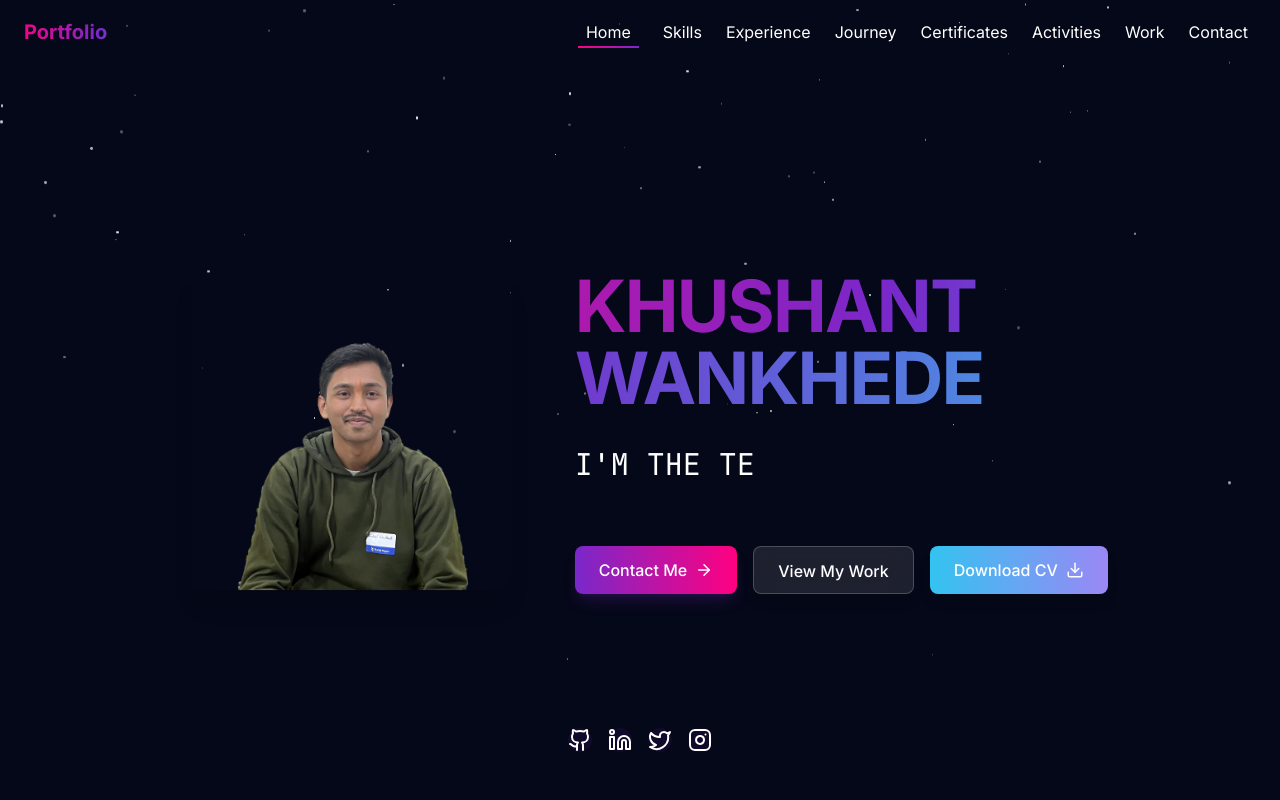
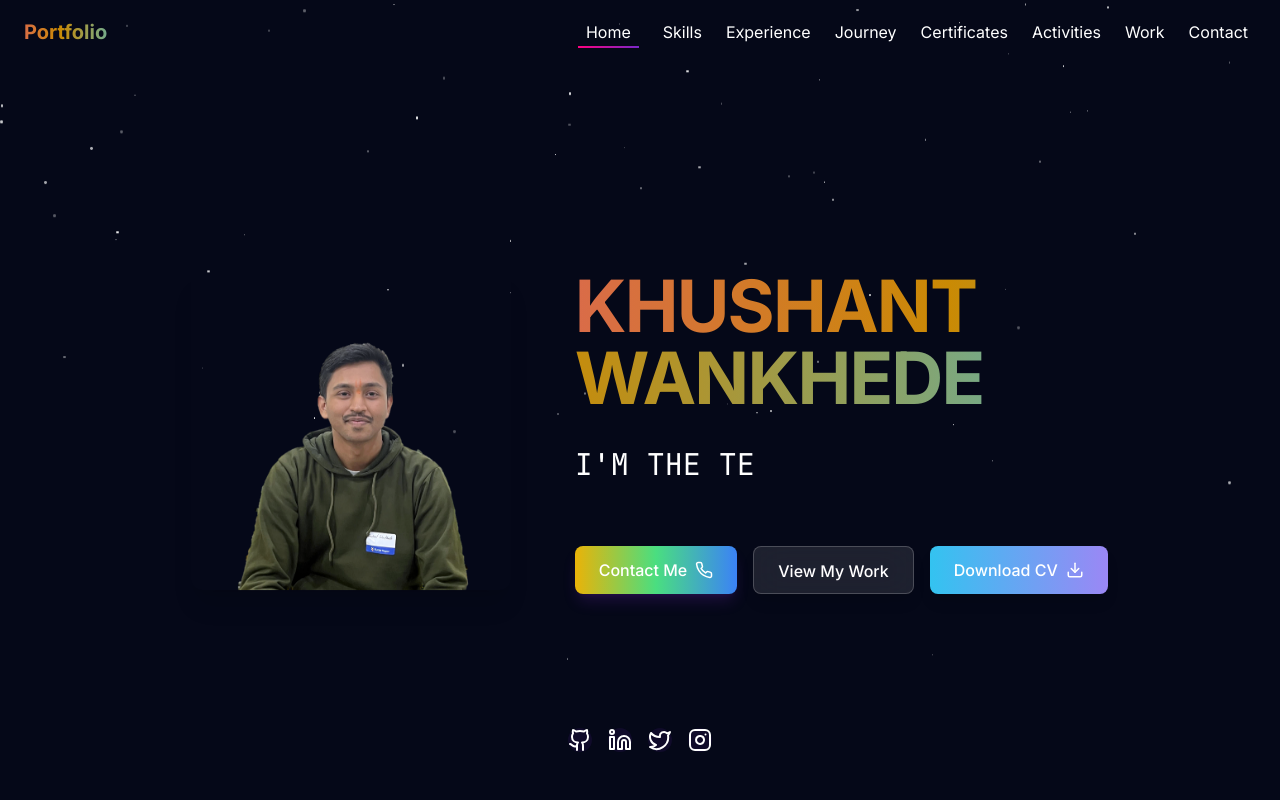
Before and after one commit to TheKhushant/online-resume-crafter, a React (Vite) app: page / in a window 1280 px wide. Shown: the top 800 px of the page. Built offline with nearby package versions, Linux system fonts and the light colour scheme.

Commit message:
updated colour combination

```diff
--- a/src/components/Hero.tsx
+++ b/src/components/Hero.tsx
@@ -1,5 +1,5 @@
 import React, { useState, useEffect } from "react";
-import { ArrowRight, Download } from "lucide-react";
+import { ArrowRight, Contact, Download, Phone } from "lucide-react";
 
 interface HeroProps {
     name: string;
@@ -121,10 +121,10 @@ const Hero: React.FC<HeroProps> = ({ name, title }) => {
                             <div className="hidden md:flex flex-wrap gap-4 justify-center lg:justify-start mt-8">
                                 <button
                                     onClick={() => scrollToSection("contact")}
-                                    className="px-6 py-3 h-12 rounded-lg bg-gradient-to-r from-cosmic-accent to-cosmic-glow text-white font-medium shadow-lg shadow-cosmic-accent/20 hover:shadow-cosmic-accent/40 transition-all duration-300 flex items-center gap-2 hover:-translate-y-1"
+                                    className="px-6 py-3 h-12 rounded-lg bg-gradient-to-r from-yellow-500 via-green-400 to-blue-500 text-white font-medium shadow-lg shadow-cosmic-accent/20 hover:shadow-cosmic-accent/40 transition-all duration-300 flex items-center gap-2 hover:-translate-y-1"
                                 >
                                     Contact Me
-                                    <ArrowRight size={18} />
+                                    <Phone size={18} />
                                 </button>
 
                                 <button
--- a/src/components/WorkSection.tsx
+++ b/src/components/WorkSection.tsx
@@ -36,8 +36,8 @@ const projectsData = [
     description: 'A Advanced Feature system for managing railway employee Duty, auto scheduling, and many more.',
     technologies: ['React', 'Node.js', 'Express', 'MongoDB','APIs', 'Tailwind CSS', 'TypeScript', 'Framer Motion', 'Socket.io', 'Redux'],
     image: ["img/rail.jpg"],
-    // github: '#',
-    // liveDemo: '#'
+    github: '#',
+    liveDemo: '#'
   },
 
   // {
@@ -82,7 +82,7 @@ const WorkSection: React.FC = () => {
               >
                 <div className="relative h-48 overflow-hidden">
                   <img
-                    src={project.image}
+                    src={project.image[0]}
                     alt={project.title}
                     className="w-full h-full object-cover transition-transform duration-500 hover:scale-110"
                   />
@@ -96,7 +96,7 @@ const WorkSection: React.FC = () => {
                     {project.technologies.map((tech, index) => (
                       <span
                         key={index}
-                        className="px-3 py-1 bg-cosmic-accent/10 text-cosmic-accent rounded-full text-xs font-medium"
+                        className="px-3 py-1 bg-cosmic-accent/40 text-pink-200 rounded-full text-xs font-medium"
                       >
                         {tech}
                       </span>
@@ -108,7 +108,7 @@ const WorkSection: React.FC = () => {
                       href={project.github}
                       target="_blank"
                       rel="noopener noreferrer"
-                      className="flex items-center gap-2 text-white hover:text-cosmic-accent transition-colors"
+                      className="flex items-center gap-2 text-white hover:text-yellow-400 transition-colors"
                     >
                       <Github size={18} />
                       <span>Code</span>
@@ -118,7 +118,7 @@ const WorkSection: React.FC = () => {
                       href={project.liveDemo}
                       target="_blank"
                       rel="noopener noreferrer"
-                      className="flex items-center gap-2 text-white hover:text-cosmic-glow transition-colors"
+                      className="flex items-center gap-2 text-white hover:text-orange-400 transition-colors"
                     >
                       <span>Live Demo</span>
                       <ExternalLink size={18} />
--- a/src/index.css
+++ b/src/index.css
@@ -72,9 +72,9 @@
 }
 
 .neon-text {
-  @apply text-transparent bg-clip-text bg-gradient-to-r from-cosmic-glow via-cosmic-accent to-cosmic-blue;
+  @apply text-transparent bg-clip-text bg-gradient-to-r from-pink-500 via-yellow-600 to-cosmic-blue;
   background-size: 200% 100%;
-  animation: gradientFlow 3s linear infinite;
+  animation: gradientFlow 4s linear infinite;
 }
 
 @keyframes gradientFlow {
```
